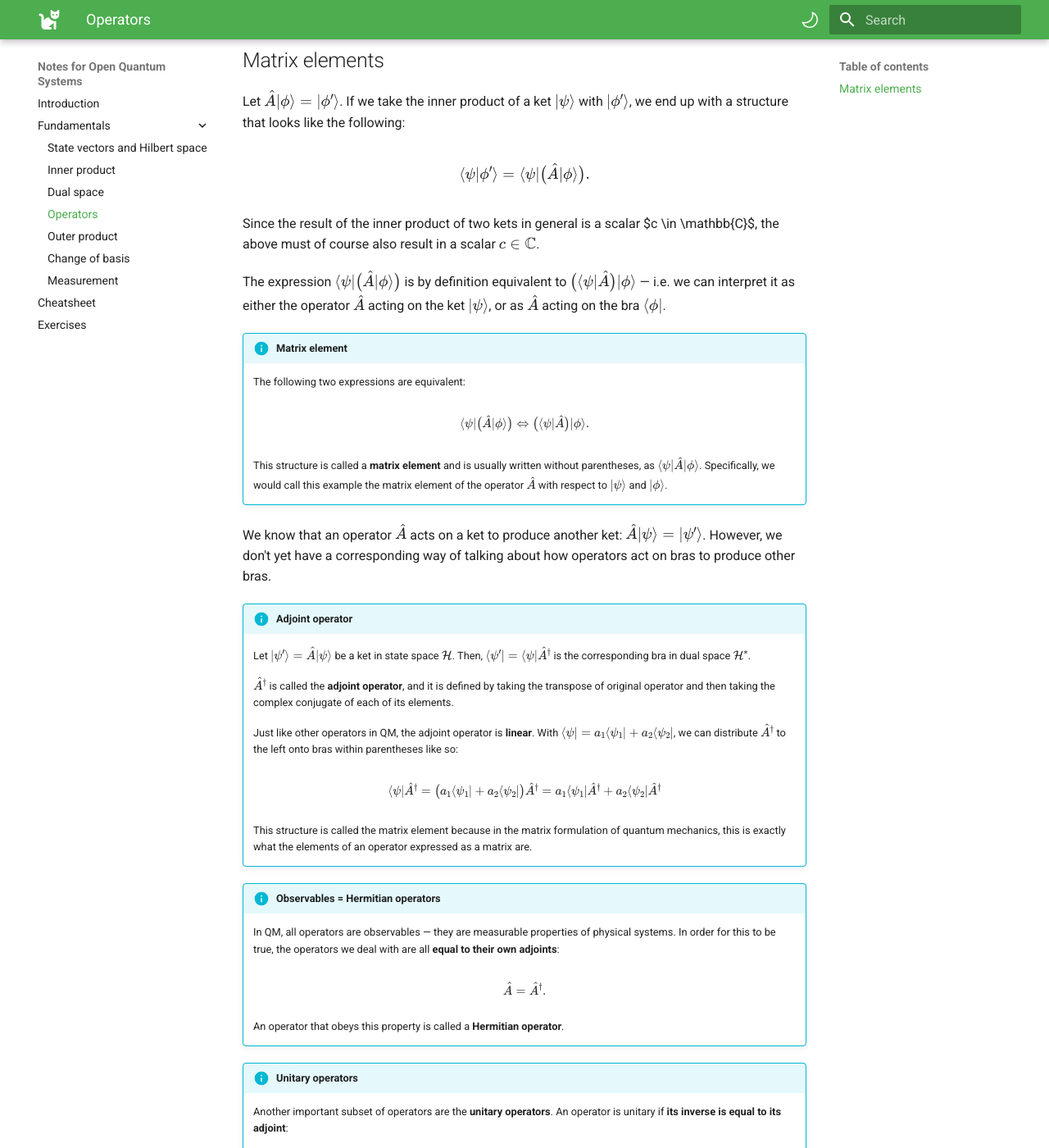
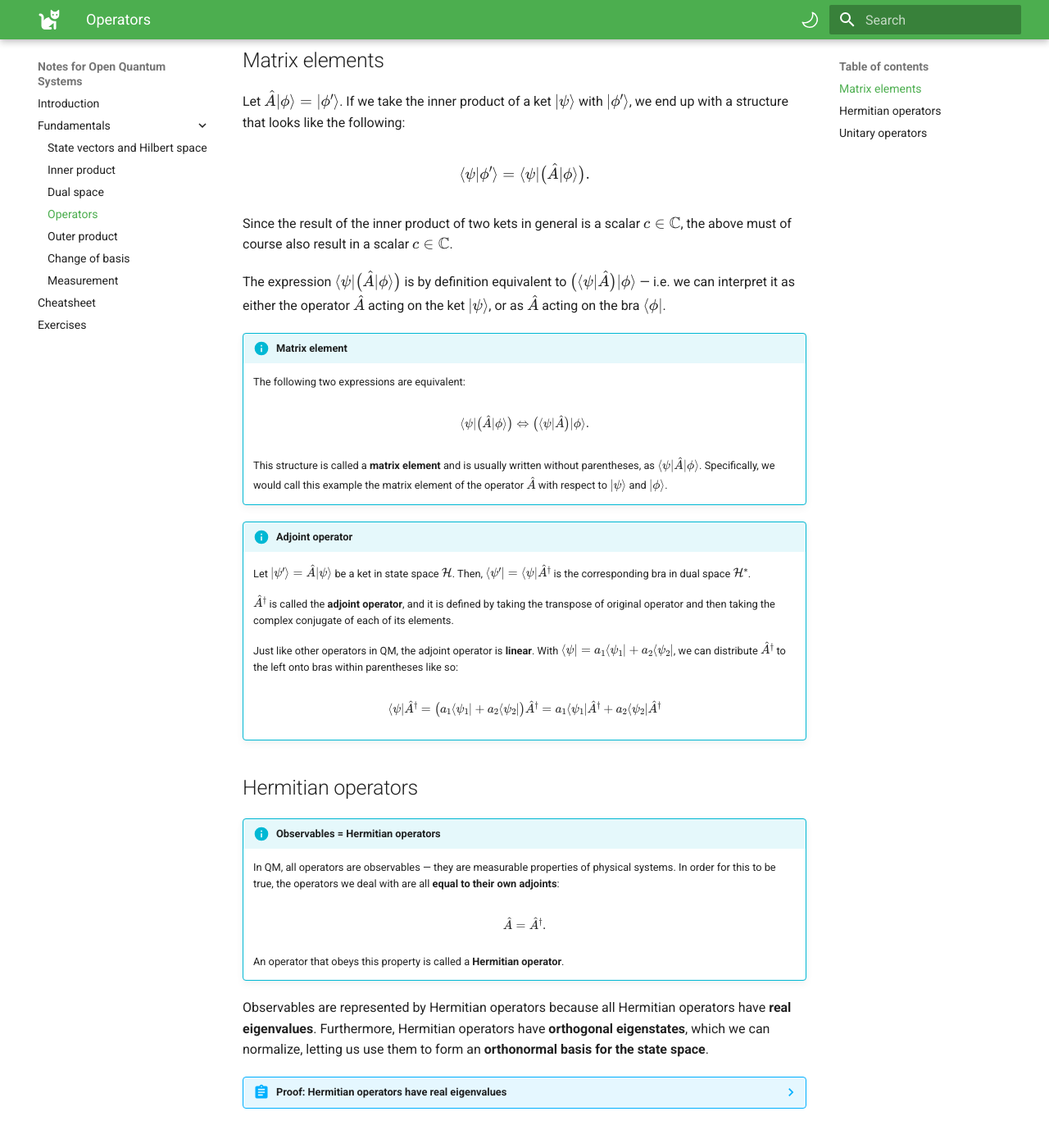
Before and after one commit to elviralaurin/notes-oqs, an MkDocs documentation site: the page built from docs/fundamentals/operators.md, in a window 1280 px wide and 1400 px high, scrolled down 1218 px. Shown: the whole window at 82% size. Built offline with MkDocs 1.6.1 and Material for MkDocs 9.7.7, drawn with Linux system fonts in a browser that asks for light colours.

Commit message:
Write about Hermitian operators

```diff
--- a/docs/fundamentals/operators.md
+++ b/docs/fundamentals/operators.md
@@ -46,7 +46,7 @@ $$
 \braket{\psi | \phi'} = \bra{\psi} \bigl(\hat{A}\ket{\phi}\bigr).
 $$
 
-Since the result of the inner product of two kets in general is a scalar $c \in \mathbb{C}\$, the above must of course also result in a scalar $c \in \mathbb{C}$.
+Since the result of the inner product of two kets in general is a scalar $c \in \mathbb{C}$, the above must of course also result in a scalar $c \in \mathbb{C}$.
 
 The expression $\bra{\psi} \bigl(\hat{A}\ket{\phi}\bigr)$ is by definition equivalent to $\bigl(\bra{\psi}\hat{A}\bigr)\ket{\phi}$ &mdash; i.e. we can interpret it as either the operator $\hat{A}$ acting on the ket $\ket{\psi}$, or as $\hat{A}$ acting on the bra $\bra{\phi}$.
 
@@ -59,8 +59,6 @@ The expression $\bra{\psi} \bigl(\hat{A}\ket{\phi}\bigr)$ is by definition equiv
 
     This structure is called a **matrix element** and is usually written without parentheses, as $\bra{\psi}\hat{A}\ket{\phi}$. Specifically, we would call this example the matrix element of the operator $\hat{A}$ with respect to $\ket{\psi}$ and $\ket{\phi}$.
 
-We know that an operator $\hat{A}$ acts on a ket to produce another ket: $\hat{A}\ket{\psi} = \ket{\psi'}$. However, we don't yet have a corresponding way of talking about how operators act on bras to produce other bras.
-
 !!! info "Adjoint operator"
     Let $\ket{\psi'} = \hat{A}\ket{\psi}$ be a ket in state space $\mathcal{H}$. Then, $\bra{\psi'} = \bra{\psi}\hat{A}^\dagger$ is the corresponding bra in dual space $\mathcal{H}^*$.
 
@@ -72,7 +70,7 @@ We know that an operator $\hat{A}$ acts on a ket to produce another ket: $\hat{A
     \bra{\psi}\hat{A}^\dagger = \bigl(a_1\bra{\psi_1} + a_2\bra{\psi_2}\bigr)\hat{A}^\dagger = a_1\bra{\psi_1}\hat{A}^\dagger + a_2\bra{\psi_2}\hat{A}^\dagger
     $$
 
-    This structure is called the matrix element because in the matrix formulation of quantum mechanics, this is exactly what the elements of an operator expressed as a matrix are.
+## Hermitian operators
 
 !!! info "Observables = Hermitian operators"
     In QM, all operators are observables &mdash; they are measurable properties of physical systems. In order for this to be true, the operators we deal with are all **equal to their own adjoints**:
@@ -83,6 +81,35 @@ We know that an operator $\hat{A}$ acts on a ket to produce another ket: $\hat{A
 
     An operator that obeys this property is called a **Hermitian operator**.
 
+Observables are represented by Hermitian operators because all Hermitian operators have **real eigenvalues**. Furthermore, Hermitian operators have **orthogonal eigenstates**, which we can normalize, letting us use them to form an **orthonormal basis for the state space**.
+
+??? abstract "Proof: Hermitian operators have real eigenvalues"
+    Let $\hat{A}$ be a Hermitian operator. The eigenvalue equation gives
+
+    $$
+    \begin{align}
+        \hat{A}\ket{\lambda} = \lambda\ket{\lambda} \Leftrightarrow && \tiny{\text{[multiply with $\bra{\lambda}$ from left]}}\\
+        \bra{\lambda}\hat{A}\ket{\lambda} = \lambda\braket{\lambda | \lambda}. &&
+    \end{align}
+    $$
+
+    The corresponding bra to $\lambda\ket{\lambda}$ is $\lambda^*\bra{\lambda}$, and the corresponding bra to $\hat{A}\ket{\lambda}$ is $\bra{\lambda}\hat{A}^\dagger$. The eigenvalue equation $\hat{A}\ket{\lambda} = \lambda\ket{\lambda}$ can thus be written as $\bra{\lambda}\hat{A}^\dagger = \lambda^*\bra{\lambda}$
+
+    Given that $\hat{A}$ is Hermitian, $\hat{A} = \hat{A}^\dagger$, we get:
+
+    $$
+    \begin{align}
+        \bra{\lambda}\hat{A}\ket{\lambda} = \lambda\braket{\lambda | \lambda} \Leftrightarrow && \\
+        \bra{\lambda}\hat{A}^\dagger\ket{\lambda} = \lambda\braket{\lambda | \lambda} \Leftrightarrow && \\
+        \lambda^*\braket{\lambda | \lambda} = \lambda\braket{\lambda | \lambda} \Leftrightarrow && \tiny{\text{[from eigenvalue eq., bra version]}}\\
+        \lambda^* = \lambda. && \\
+    \end{align}
+    $$
+
+    There is only one way for a complex number $c \in \mathbb{C}$ to be equal to its own complex conjugate: it cannot have an imaginary component, so it is real. QED.
+
+## Unitary operators
+
 !!! info "Unitary operators"
     Another important subset of operators are the **unitary operators**. An operator is unitary if **its inverse is equal to its adjoint**:
 
```
Also changed, not shown: docs/fundamentals/measurement.md (+0 -2 lines).
